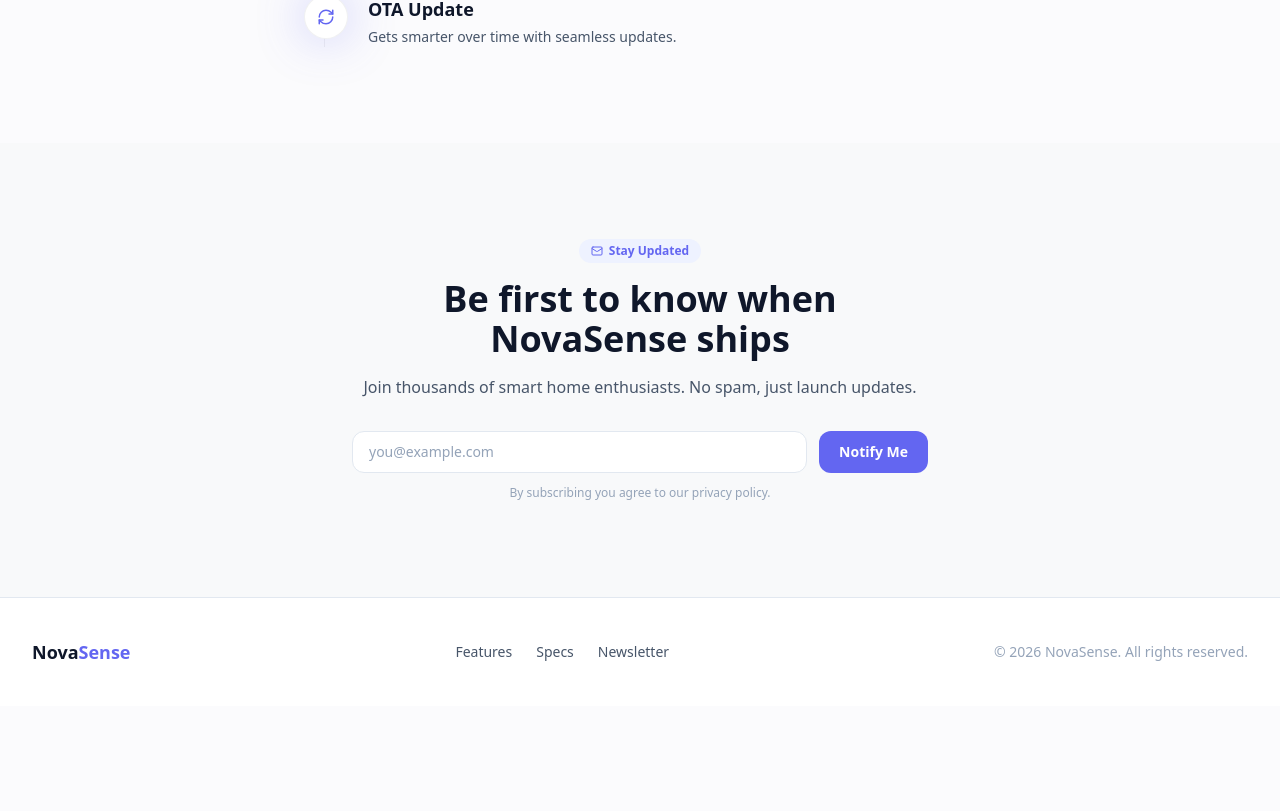
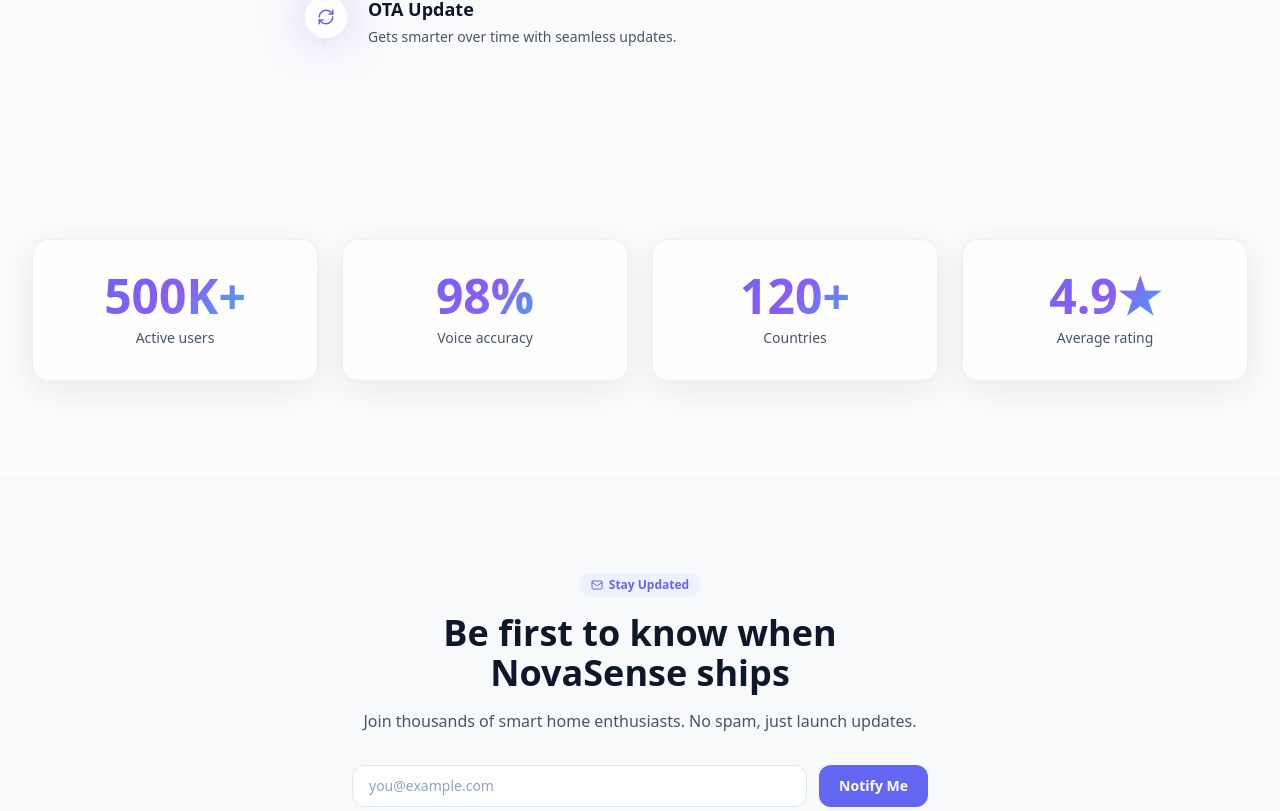
Before and after one commit to ThinhVinhPhat/NovaSense, a Next.js app: page / in a window 1280 px wide. Shown: the part 3209-4020 px from the top of the page. Before the commit the page ends 3915 px from the top, so only its background shows below. Built offline with nearby package versions, Linux system fonts and the light colour scheme; no server answers.

Commit message:
feat: add animated statistics counters

```diff
--- a/app/page.tsx
+++ b/app/page.tsx
@@ -5,6 +5,7 @@
 import { Features } from '@/components/sections/Features'
 import { ProductShowcase } from '@/components/sections/ProductShowcase'
 import { WhyTimeline } from '@/components/sections/WhyTimeline'
+import { Statistics } from '@/components/sections/Statistics'
 import { Newsletter } from '@/components/sections/Newsletter'
 
 export default function Home() {
@@ -17,6 +18,7 @@
         <Features />
         <ProductShowcase />
         <WhyTimeline />
+        <Statistics />
         <Newsletter />
       </main>
       <Footer />
--- /dev/null
+++ b/components/sections/Statistics.tsx
@@ -0,0 +1,27 @@
+import { Container } from '@/components/ui/Container'
+import { Section } from '@/components/ui/Section'
+import { GlassCard } from '@/components/ui/GlassCard'
+import { Counter } from '@/components/motion/Counter'
+import { Reveal } from '@/components/motion/Reveal'
+import { stats } from '@/content/stats'
+
+export function Statistics() {
+  return (
+    <Section id="stats">
+      <Container>
+        <div className="grid gap-6 sm:grid-cols-2 lg:grid-cols-4">
+          {stats.map((s, i) => (
+            <Reveal key={s.label} delay={i * 0.05}>
+              <GlassCard className="p-8 text-center">
+                <p className="text-gradient font-heading text-4xl font-extrabold sm:text-5xl">
+                  <Counter to={s.to} suffix={s.suffix} decimals={s.decimals ?? 0} />
+                </p>
+                <p className="mt-2 text-sm text-(--color-text-secondary)">{s.label}</p>
+              </GlassCard>
+            </Reveal>
+          ))}
+        </div>
+      </Container>
+    </Section>
+  )
+}
--- /dev/null
+++ b/content/stats.ts
@@ -0,0 +1,13 @@
+export interface Stat {
+  to: number
+  suffix: string
+  decimals?: number
+  label: string
+}
+
+export const stats: Stat[] = [
+  { to: 500, suffix: 'K+', label: 'Active users' },
+  { to: 98, suffix: '%', label: 'Voice accuracy' },
+  { to: 120, suffix: '+', label: 'Countries' },
+  { to: 4.9, suffix: '★', decimals: 1, label: 'Average rating' },
+]
```
